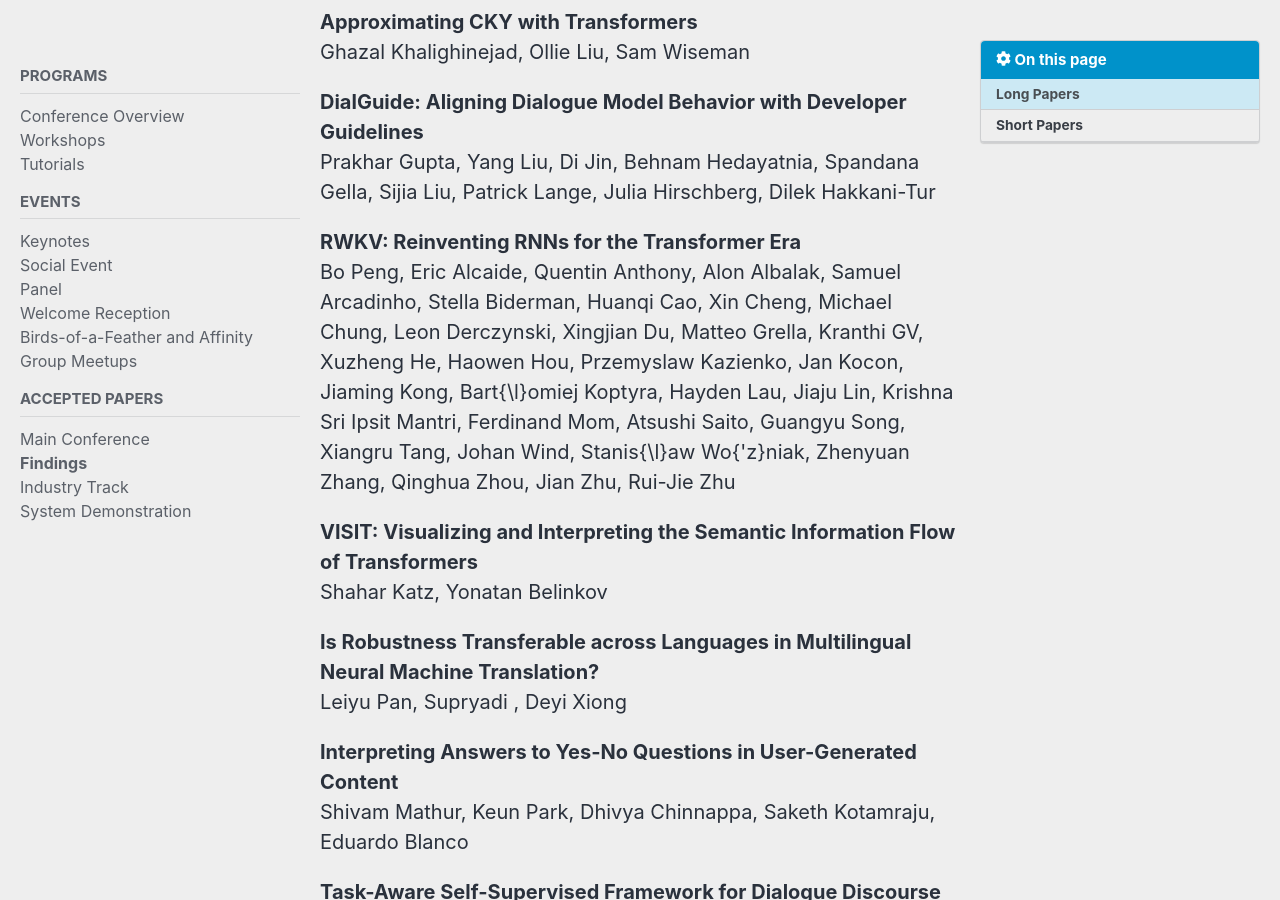
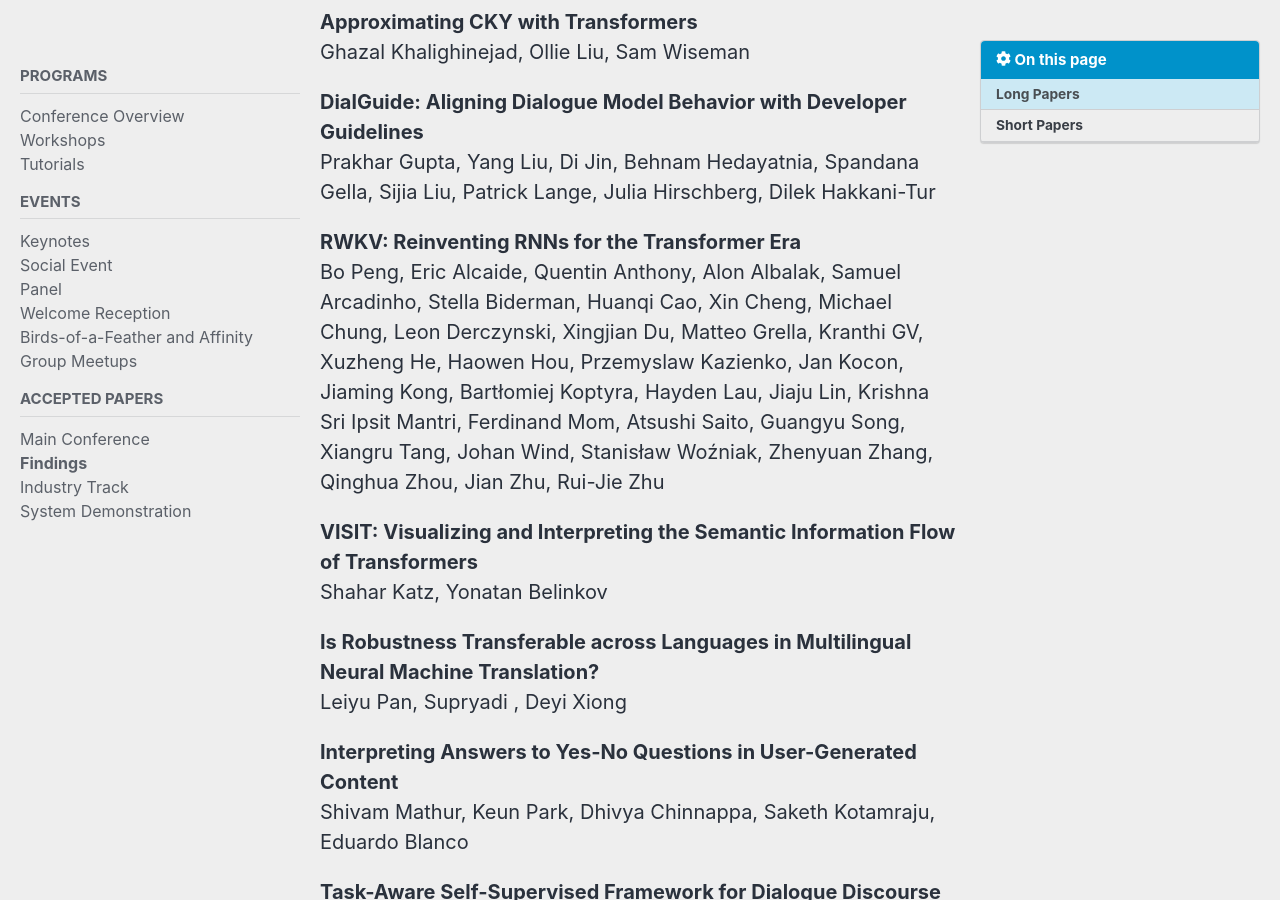
Before and after one commit to acl-org/emnlp-2023, a Jekyll site: the page built from _pages/program/accepted_findings.md, in a window 1280 px wide and 900 px high, scrolled down 90813 px. Built offline with Jekyll 4.4.1, drawn with Linux system fonts in a browser that asks for light colours; cached includes are drawn as plain includes; nearby versions of some CDN libraries; some of the changed text lies outside the part shown.

Commit message:
Update accepted_findings.md

```diff
--- a/_pages/program/accepted_findings.md
+++ b/_pages/program/accepted_findings.md
@@ -1413,7 +1413,7 @@
 
 **Explicit Alignment and Many-to-many Entailment Based Reasoning for Conversational Machine Reading**<br/>Yangyang Luo, Shiyu Tian, Caixia Yuan, Xiaojie Wang
 
-**Harnessing Dataset Cartography for Improved Compositional Generalization in Transformers**<br/>Osman {\.I}nce, Tanin Zeraati, Semih Yagcioglu, Yadollah Yaghoobzadeh, Erkut Erdem, Aykut Erdem
+**Harnessing Dataset Cartography for Improved Compositional Generalization in Transformers**<br/>Osman İnce, Tanin Zeraati, Semih Yagcioglu, Yadollah Yaghoobzadeh, Erkut Erdem, Aykut Erdem
 
 **Roles of Scaling and Instruction Tuning in Language Perception: Model vs. Human Attention**<br/>Changjiang Gao, Shujian Huang, Jixing Li, Jiajun Chen
 
@@ -1529,7 +1529,7 @@
 
 **DialGuide: Aligning Dialogue Model Behavior with Developer Guidelines**<br/>Prakhar Gupta, Yang Liu, Di Jin, Behnam Hedayatnia, Spandana Gella, Sijia Liu, Patrick Lange, Julia Hirschberg, Dilek Hakkani-Tur
 
-**RWKV: Reinventing RNNs for the Transformer Era**<br/>Bo Peng, Eric Alcaide, Quentin Anthony, Alon Albalak, Samuel Arcadinho, Stella Biderman, Huanqi Cao, Xin Cheng, Michael Chung, Leon Derczynski, Xingjian Du, Matteo Grella, Kranthi GV, Xuzheng He, Haowen Hou, Przemyslaw Kazienko, Jan Kocon, Jiaming Kong, Bart{\l}omiej Koptyra, Hayden Lau, Jiaju Lin, Krishna Sri Ipsit Mantri, Ferdinand Mom, Atsushi Saito, Guangyu Song, Xiangru Tang, Johan Wind, Stanis{\l}aw Wo{\'z}niak, Zhenyuan Zhang, Qinghua Zhou, Jian Zhu, Rui-Jie Zhu
+**RWKV: Reinventing RNNs for the Transformer Era**<br/>Bo Peng, Eric Alcaide, Quentin Anthony, Alon Albalak, Samuel Arcadinho, Stella Biderman, Huanqi Cao, Xin Cheng, Michael Chung, Leon Derczynski, Xingjian Du, Matteo Grella, Kranthi GV, Xuzheng He, Haowen Hou, Przemyslaw Kazienko, Jan Kocon, Jiaming Kong, Bartłomiej Koptyra, Hayden Lau, Jiaju Lin, Krishna Sri Ipsit Mantri, Ferdinand Mom, Atsushi Saito, Guangyu Song, Xiangru Tang, Johan Wind, Stanisław Woźniak, Zhenyuan Zhang, Qinghua Zhou, Jian Zhu, Rui-Jie Zhu
 
 **VISIT: Visualizing and Interpreting the Semantic Information Flow of Transformers**<br/>Shahar Katz, Yonatan Belinkov
 
@@ -1766,7 +1766,7 @@
 
 **Perceptual Structure in the absence of grounding: the impact of abstractedness and subjectivity in color language for LLMs**<br/>Pablo Loyola, Edison Marrese-Taylor, Andres Hoyos-Idrobo
 
-**A Dataset for Investigating the Impact of Context for Offensive Language Detection in Tweets**<br/>Musa {\.I}htiyar, ömer özdemir, Mustafa Erengül, Arzucan özgür
+**A Dataset for Investigating the Impact of Context for Offensive Language Detection in Tweets**<br/>Musa İhtiyar, ömer özdemir, Mustafa Erengül, Arzucan özgür
 
 **Remember what you did so you know what to do next**<br/>Manuel Ciosici, Alex Hedges, Yash Kankanampati, Justin Martin, Marjorie Freedman, Ralph Weischedel
 
```
Also changed, not shown: other parts of _pages/program/accepted_findings.md (+2 -2 lines).
